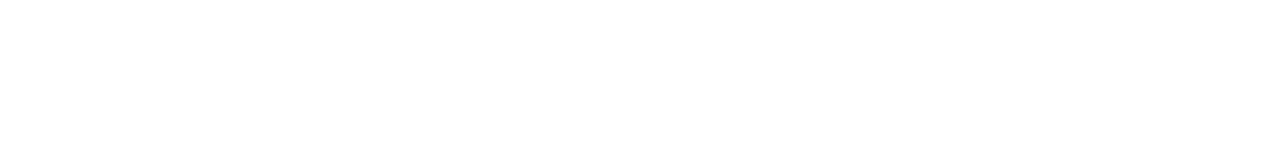
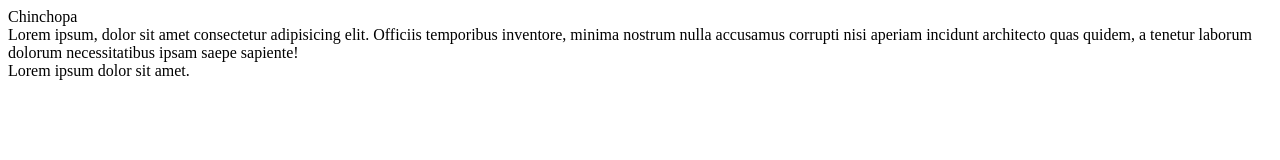
Before and after one commit to DenysKrysanov/my-project, a plain HTML site: page index.html in a window 1280 px wide. Drawn offline with Linux system fonts and the light colour scheme.

Commit message:
add some content

```diff
--- a/index.html
+++ b/index.html
@@ -1,12 +1,25 @@
 <!DOCTYPE html>
 <html lang="en">
+
 <head>
     <meta charset="UTF-8">
     <meta http-equiv="X-UA-Compatible" content="IE=edge">
     <meta name="viewport" content="width=device-width, initial-scale=1.0">
     <title>Document</title>
 </head>
+
 <body>
+    <header>
+        Chinchopa
+    </header>
+    <main>
+        Lorem ipsum, dolor sit amet consectetur adipisicing elit. Officiis temporibus inventore, minima nostrum nulla
+        accusamus corrupti nisi aperiam incidunt architecto quas quidem, a tenetur laborum dolorum necessitatibus ipsam
+        saepe sapiente!
+    </main>
+    <footer>
+        Lorem ipsum dolor sit amet.
+    </footer>
+</body>
 
-</body>
 </html>
```
